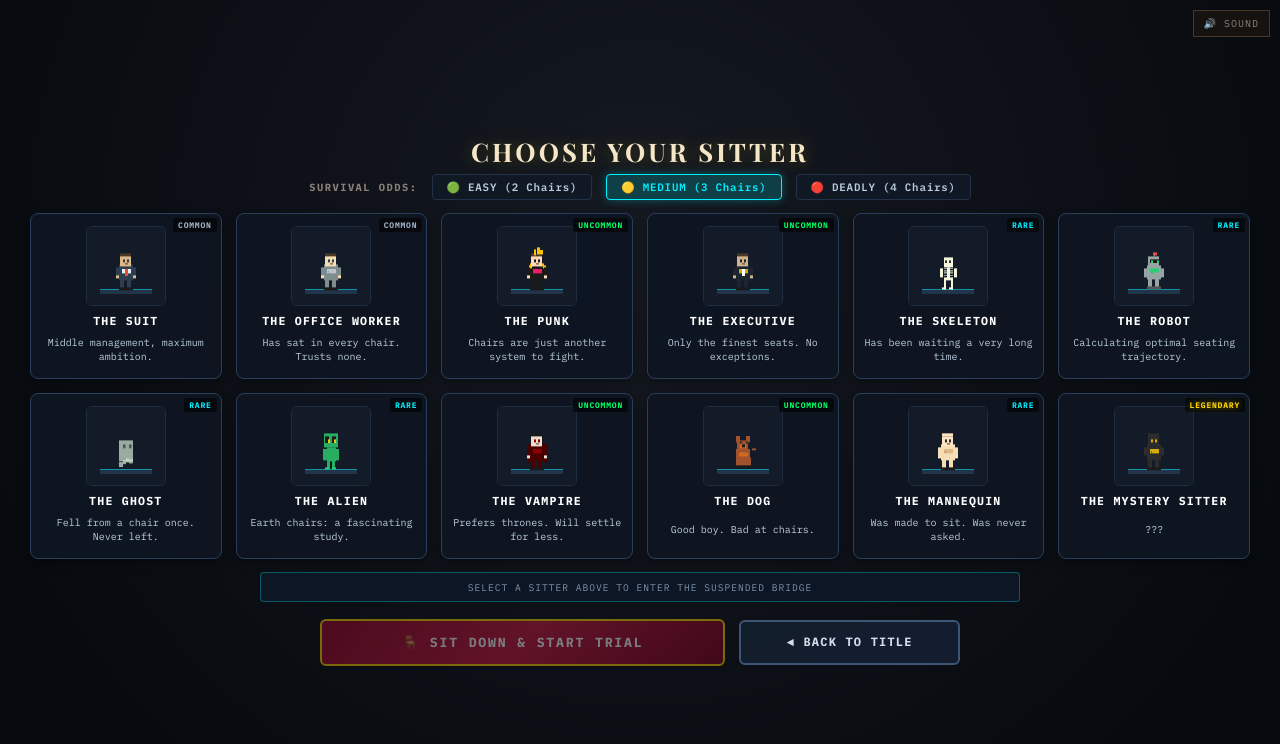
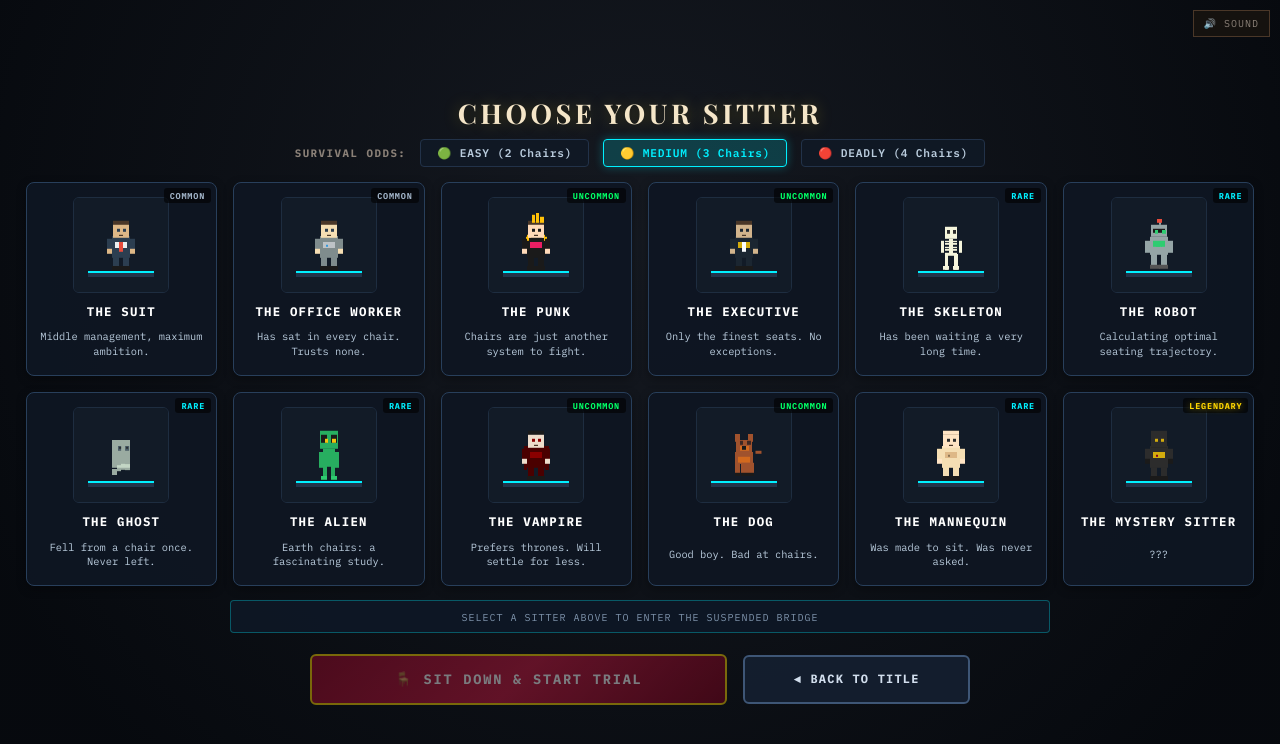
Before and after one commit to sercan48/The-Last-Seat, a React (Vite) app: page / in a window 1280 px wide. Both pictures are taken after a click on the button "Play the game". Shown: the top 744 px of the page. Built offline with nearby package versions, Linux system fonts and the light colour scheme.

Commit message:
feat(ui): enlarge character sprites to 56px and expand card vertical bounds for pixel-clear recognition

```diff
--- a/src/styles/global.css
+++ b/src/styles/global.css
@@ -452,7 +452,7 @@ canvas {
   max-height: 100vh;
   overflow-y: auto;
   overflow-x: hidden;
-  padding: clamp(10px, 2vh, 24px) clamp(16px, 2vw, 32px);
+  padding: clamp(12px, 2.2vh, 28px) clamp(16px, 2vw, 36px);
   display: flex;
   flex-direction: column;
   align-items: center;
@@ -461,27 +461,27 @@ canvas {
 }
 
 .char-select-content {
-  max-width: 1220px;
+  max-width: 1320px;
   width: 100%;
   text-align: center;
   margin: auto 0; /* Vertically centered without clipping the top */
   display: flex;
   flex-direction: column;
   align-items: center;
-  gap: clamp(8px, 1.6vh, 16px);
+  gap: clamp(8px, 1.8vh, 18px);
 }
 
 .char-select-header-bar {
   display: flex;
   flex-direction: column;
   align-items: center;
-  gap: 6px;
+  gap: 8px;
 }
 
 .char-select h2 {
   font-family: var(--font-display);
-  font-size: clamp(22px, 3.2vh, 32px);
-  letter-spacing: 3px;
+  font-size: clamp(24px, 3.4vh, 34px);
+  letter-spacing: 3.5px;
   margin: 0;
   color: var(--cream);
   text-shadow: 0 0 16px rgba(255, 215, 0, 0.25);
@@ -498,7 +498,7 @@ canvas {
 
 .char-diff-label {
   font-family: var(--font-mono);
-  font-size: clamp(10px, 1.3vh, 11.5px);
+  font-size: clamp(10.5px, 1.35vh, 12px);
   font-weight: 700;
   letter-spacing: 1.5px;
   color: var(--warm-gray);
@@ -507,10 +507,10 @@ canvas {
 
 .char-diff-pill {
   font-family: var(--font-mono);
-  font-size: clamp(10px, 1.35vh, 12px);
+  font-size: clamp(10.5px, 1.4vh, 12.5px);
   font-weight: 600;
   letter-spacing: 0.8px;
-  padding: 5px 14px;
+  padding: 6px 16px;
   border-radius: 4px;
   background: rgba(16, 25, 38, 0.85);
   border: 1.5px solid #223249;
@@ -549,22 +549,22 @@ canvas {
 .char-grid {
   display: grid;
   grid-template-columns: repeat(6, 1fr);
-  gap: clamp(8px, 1.2vw, 14px);
+  gap: clamp(10px, 1.4vw, 16px);
   width: 100%;
-  max-width: 1220px;
+  max-width: 1320px;
 }
 
 .char-card {
   border: 1.5px solid #283F5B;
   background: rgba(14, 22, 34, 0.95);
   border-radius: 8px;
-  padding: clamp(10px, 1.5vh, 15px) clamp(6px, 0.8vw, 10px);
+  padding: clamp(12px, 1.8vh, 18px) clamp(8px, 1vw, 12px);
   cursor: pointer;
   transition: all 0.18s cubic-bezier(0.16, 1, 0.3, 1);
   display: flex;
   flex-direction: column;
   align-items: center;
-  gap: clamp(4px, 0.7vh, 6px);
+  gap: clamp(5px, 0.9vh, 8px);
   position: relative;
   box-shadow: 0 3px 10px rgba(0, 0, 0, 0.35);
 }
@@ -589,29 +589,29 @@ canvas {
 }
 
 .char-card canvas {
-  width: clamp(76px, 10vh, 90px);
-  height: clamp(76px, 10vh, 90px);
+  width: clamp(84px, 12vh, 108px);
+  height: clamp(84px, 12vh, 108px);
   border-radius: 6px;
   background: #0E1622;
   border: 1px solid #1E2D40;
 }
 
 .char-card .char-name {
-  font-size: clamp(11px, 1.45vh, 13px);
+  font-size: clamp(11.5px, 1.55vh, 13.5px);
   font-weight: 800;
   letter-spacing: 1.2px;
   color: #FFFFFF;
   text-transform: uppercase;
-  margin-top: 2px;
+  margin-top: 3px;
   white-space: nowrap;
 }
 
 .char-card .char-desc {
-  font-size: clamp(9.5px, 1.25vh, 11px);
+  font-size: clamp(10px, 1.3vh, 11.5px);
   color: #BACCDD;
   line-height: 1.35;
   text-align: center;
-  min-height: 32px;
+  min-height: 34px;
   display: flex;
   align-items: center;
   justify-content: center;
@@ -619,13 +619,13 @@ canvas {
 
 .char-card .char-rarity {
   position: absolute;
-  top: 4px;
-  right: 4px;
-  font-size: 8px;
+  top: 5px;
+  right: 5px;
+  font-size: 8.5px;
   font-weight: 700;
   letter-spacing: 0.8px;
   text-transform: uppercase;
-  padding: 2px 5px;
+  padding: 2px 6px;
   border-radius: 3px;
   background: rgba(0, 0, 0, 0.6);
 }
@@ -638,14 +638,14 @@ canvas {
 /* Selected character trait callout banner */
 .char-selected-summary {
   font-family: var(--font-mono);
-  font-size: clamp(11px, 1.4vh, 13px);
+  font-size: clamp(11.5px, 1.45vh, 13.5px);
   color: #BACCDD;
   background: rgba(14, 24, 38, 0.9);
   border: 1px solid rgba(0, 240, 255, 0.3);
   border-radius: 4px;
-  padding: 7px 20px;
+  padding: 8px 24px;
   width: 100%;
-  max-width: 760px;
+  max-width: 820px;
   text-align: center;
 }
 
@@ -663,25 +663,25 @@ canvas {
 .summary-prompt {
   color: #7E93AB;
   letter-spacing: 1px;
-  font-size: clamp(9.5px, 1.2vh, 11px);
+  font-size: clamp(10px, 1.25vh, 11.5px);
 }
 
 /* ---- Character Select Action Buttons ---- */
 .char-select-actions {
   display: flex;
-  gap: 14px;
+  gap: 16px;
   justify-content: center;
   align-items: center;
   width: 100%;
-  max-width: 640px;
-  margin: 4px auto 0;
+  max-width: 660px;
+  margin: 6px auto 0;
 }
 
 .btn-sit-down-large {
   flex: 2;
-  padding: clamp(11px, 1.6vh, 16px) 24px;
+  padding: clamp(12px, 1.8vh, 18px) 28px;
   font-family: var(--font-mono);
-  font-size: clamp(13px, 1.65vh, 15px);
+  font-size: clamp(13.5px, 1.7vh, 16px);
   font-weight: 800;
   letter-spacing: 1.8px;
   text-transform: uppercase;
@@ -712,9 +712,9 @@ canvas {
 
 .btn-char-back {
   flex: 1;
-  padding: clamp(11px, 1.6vh, 16px) 20px;
+  padding: clamp(12px, 1.8vh, 18px) 22px;
   font-family: var(--font-mono);
-  font-size: clamp(12px, 1.45vh, 13.5px);
+  font-size: clamp(12px, 1.5vh, 14px);
   font-weight: 700;
   letter-spacing: 1.2px;
   text-transform: uppercase;
--- a/src/ui/CharacterSelect.tsx
+++ b/src/ui/CharacterSelect.tsx
@@ -25,7 +25,7 @@ const CharCard: React.FC<{
     const canvas = canvasRef.current;
     if (!canvas) return;
     const dpr = window.devicePixelRatio || 1;
-    const size = 90;
+    const size = 110;
     canvas.width = size * dpr;
     canvas.height = size * dpr;
     const ctx = canvas.getContext('2d')!;
@@ -40,11 +40,11 @@ const CharCard: React.FC<{
 
       // Platform pedestal with cyan neon glow
       ctx.fillStyle = '#22344A';
-      ctx.fillRect(15, 71, 60, 6);
+      ctx.fillRect(16, 86, 78, 7);
       ctx.fillStyle = '#00F0FF';
-      ctx.fillRect(15, 71, 60, 1.5);
+      ctx.fillRect(16, 86, 78, 2);
 
-      drawCharacter(ctx, char.id, 45, 52, 42, 'idle', time);
+      drawCharacter(ctx, char.id, 55, 56, 56, 'idle', time);
 
       time += 0.03;
       frame = requestAnimationFrame(draw);
```
